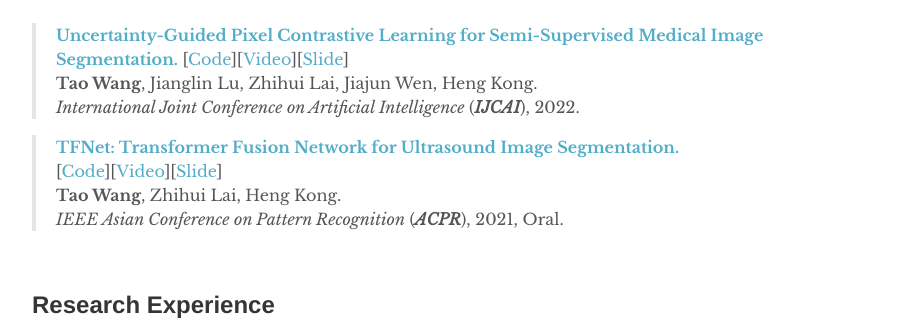
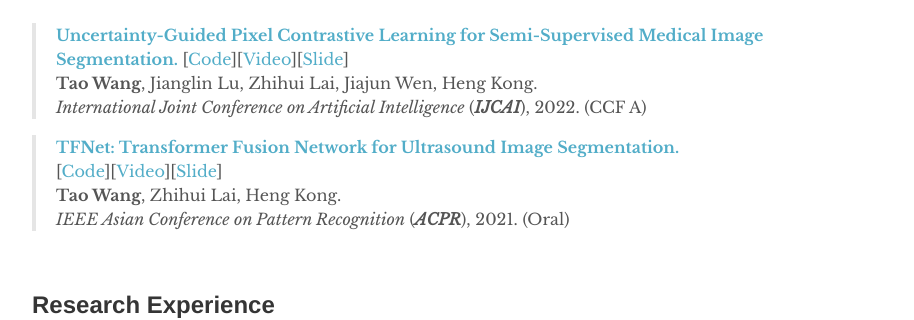
Before and after one commit to taovv/taovv.github.io, a Jekyll site: the page built from index.md, in a window 1280 px wide and 900 px high, scrolled down 1016 px. Shown: the part 163-483 px from the top of the window, without its empty margins (183-1097 px from the left). Built offline with Jekyll 4.4.1, drawn with Linux system fonts in a browser that asks for light colours; a script that is not in the unit is left out.

Commit message:
Update index.md

```diff
--- a/index.md
+++ b/index.md
@@ -34,12 +34,12 @@ layout: about
 > <b><a href="https://taovv.github.io/assets/UGPCL.pdf" target="_blank">Uncertainty-Guided Pixel Contrastive Learning for Semi-Supervised Medical Image Segmentation.</a></b>
 > [<a href="https://github.com/taovv/UGPCL" target="_blank">Code</a>][<a href="https://recorder-v3.slideslive.com/?share=66899&s=24d1d62b-b2fa-4ba4-b0a8-08749cf08120" target="_blank">Video</a>][<a href="https://www.aliyundrive.com/s/Xe8uB5kx2mi" target="_blank">Slide</a>]<br>
 > <b>Tao Wang</b>, Jianglin Lu, Zhihui Lai, Jiajun Wen, Heng Kong.<br>
-> <em>International Joint Conference on Artificial Intelligence</em> (<i><b>IJCAI</b></i>), 2022. <br>
+> <em>International Joint Conference on Artificial Intelligence</em> (<i><b>IJCAI</b></i>), 2022. (CCF A) <br>
 
 > <b><a href="https://taovv.github.io/assets/TFNet.pdf" target="_blank">TFNet: Transformer Fusion Network for Ultrasound Image Segmentation.</a></b> <br>
 > [<a href="https://github.com/taovv/TFNet" target="_blank">Code</a>][<a href="https://www.aliyundrive.com/s/oDdMwf4FrEs" target="_blank">Video</a>][<a href="https://www.aliyundrive.com/s/cc6HVyctitS" target="_blank">Slide</a>]<br>
 > <b>Tao Wang</b>, Zhihui Lai, Heng Kong.<br>
-> <em>IEEE Asian Conference on Pattern Recognition</em> (<i><b>ACPR</b></i>), 2021, Oral. <br>
+> <em>IEEE Asian Conference on Pattern Recognition</em> (<i><b>ACPR</b></i>), 2021. (Oral) <br>
 
 <br>
 
```
